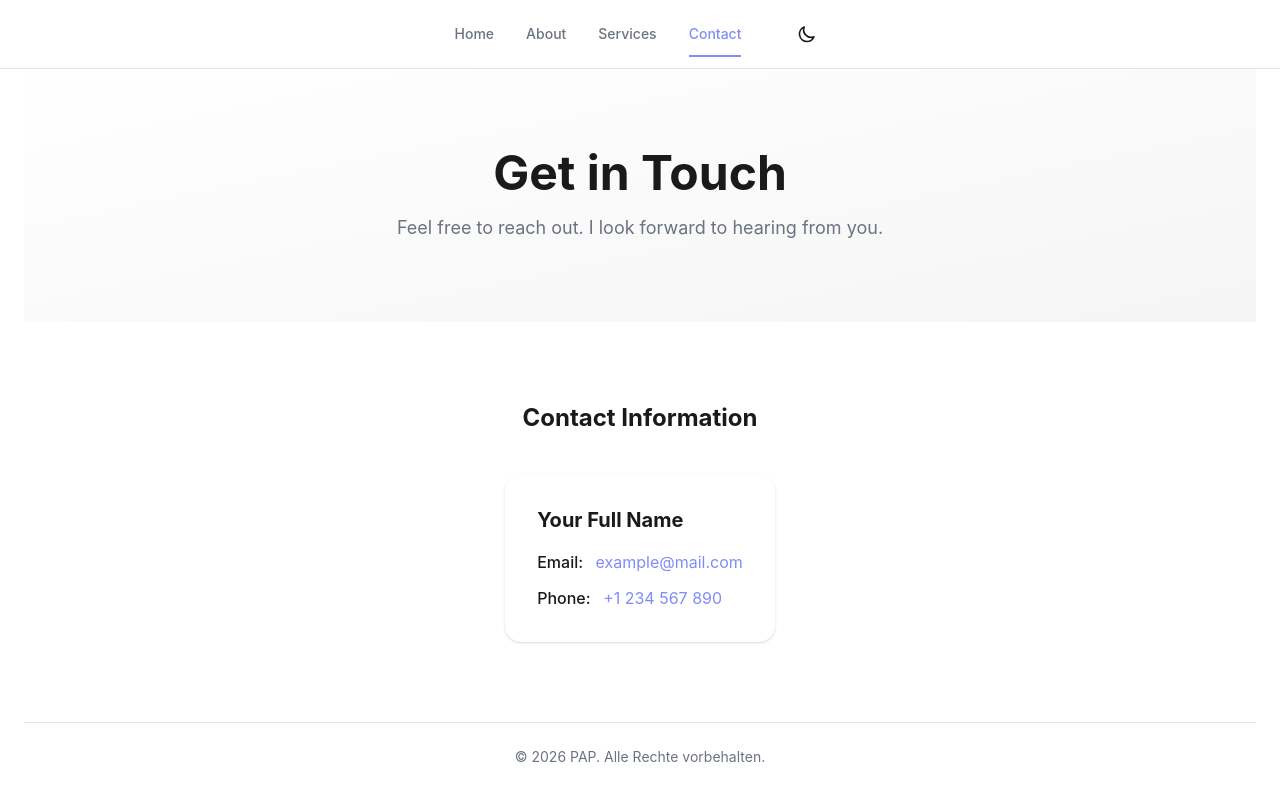
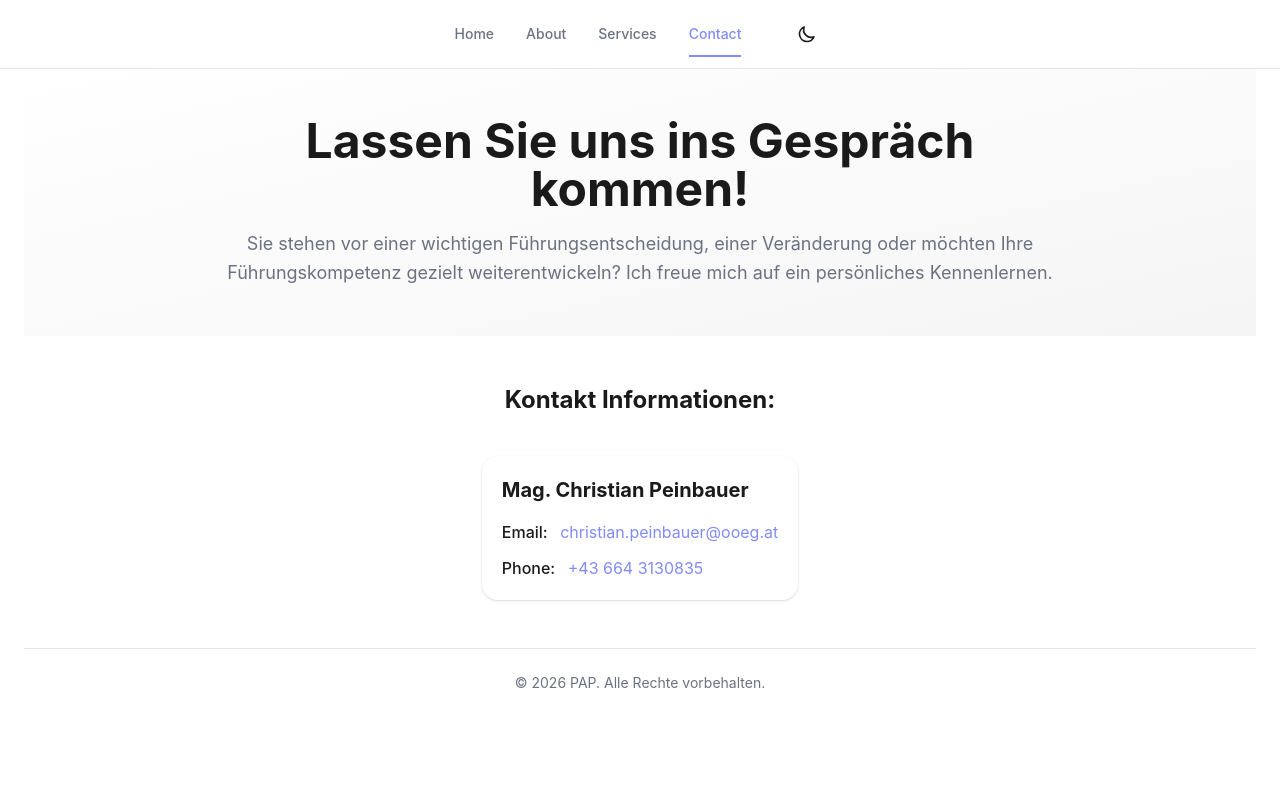
Before and after one commit to CoGomu/personalWebPage_CP, a Vue app: page /contact in a window 1280 px wide. Shown: the top 800 px of the page. Built offline with nearby package versions, Linux system fonts and the light colour scheme.

Commit message:
added contactView content

```diff
--- a/src/App.vue
+++ b/src/App.vue
@@ -7,14 +7,13 @@ const { isDark, toggleDarkMode } = useDarkMode()
 </script>
 
 <template>
-  <div class="min-h-screen flex flex-col bg-bg text-primary dark:bg-bg-dark dark:text-primary-dark transition-colors duration-300">
-    <Navbar :is-dark="isDark" @toggle="toggleDarkMode"></Navbar>
-    <div class="flex flex-grow justify-center">
-      <div class="w-full max-w-7xl px-6">
-        <RouterView></RouterView>
+  <div class="h-screen flex flex-col bg-bg text-primary dark:bg-bg-dark dark:text-primary-dark transition-colors duration-300">
+    <Navbar :is-dark="isDark" @toggle="toggleDarkMode" />
+
+    <div class="flex-1 min-h-0 overflow-y-auto">
+      <div class="w-full max-w-7xl mx-auto px-6 min-h-full flex flex-col">
+        <RouterView />
       </div>
     </div>
   </div>
 </template>
-
-<style scoped></style>
--- a/src/views/ContactView.vue
+++ b/src/views/ContactView.vue
@@ -1,41 +1,46 @@
 <template>
-  <div class="flex flex-col min-h-screen">
+  <div class="flex min-h-full flex-col">
+    <!-- Main Content -->
+    <main class="flex-col flex-auto">
       <!-- 1. Headline Section -->
       <section class="flex items-center justify-center bg-gradient-light dark:bg-gradient-dark">
-      <div class="max-w-4xl mx-auto px-6 py-20 text-center">
-        <h1 class="text-4xl md:text-5xl font-bold text-primary dark:text-primary-dark mb-4">Get in Touch</h1>
+        <div class="max-w-4xl mx-auto px-6 py-12 text-center">
+          <h1 class="text-4xl md:text-5xl font-bold text-primary dark:text-primary-dark mb-4">Lassen Sie uns ins Gespräch kommen!</h1>
           <p class="text-lg text-secondary dark:text-secondary leading-relaxed">
-          Feel free to reach out. I look forward to hearing from you.
+            Sie stehen vor einer wichtigen Führungsentscheidung, einer Veränderung oder möchten Ihre
+            Führungskompetenz gezielt weiterentwickeln?
+            Ich freue mich auf ein persönliches Kennenlernen.
           </p>
         </div>
       </section>
 
       <!-- 2. Contact Details Section -->
-    <section class="flex items-center justify-center bg-surface dark:bg-surface-dark">
-      <div class="max-w-2xl mx-auto px-6 py-20 text-center">
-        <h2 class="text-2xl font-bold text-primary dark:text-primary-dark mb-10">Contact Information</h2>
-        <div class="bg-bg dark:bg-bg-dark p-8 rounded-xl shadow-card dark:shadow-card-dark text-left">
-          <h3 class="text-xl font-bold text-primary dark:text-primary-dark mb-4">Your Full Name</h3>
+      <section class="flex items-start justify-center bg-surface dark:bg-surface-dark">
+      <div class="max-w-2xl mx-auto px-6 py-12 text-center">
+        <h2 class="text-2xl font-bold text-primary dark:text-primary-dark mb-10">Kontakt Informationen:</h2>
+        <div class="bg-bg dark:bg-bg-dark p-5 rounded-xl shadow-card dark:shadow-card-dark text-left">
+          <h3 class="text-xl font-bold text-primary dark:text-primary-dark mb-4">Mag. Christian Peinbauer</h3>
           <div class="space-y-3 text-secondary dark:text-secondary">
             <p>
               <span class="font-medium text-primary dark:text-primary-dark">Email:</span>
-              <a href="mailto:example@mail.com" class="text-accent hover:text-accent-hover transition-colors duration-200 ml-2">
-                example@mail.com
+              <a href="mailto:christian.peinbauer@ooeg.at" class="text-accent hover:text-accent-hover transition-colors duration-200 ml-2">
+                christian.peinbauer@ooeg.at
               </a>
             </p>
             <p>
               <span class="font-medium text-primary dark:text-primary-dark">Phone:</span>
-              <a href="tel:+1234567890" class="text-accent hover:text-accent-hover transition-colors duration-200 ml-2">
-                +1 234 567 890
+              <a href="tel:+436643130835" class="text-accent hover:text-accent-hover transition-colors duration-200 ml-2">
+                +43 664 3130835
               </a>
             </p>
           </div>
         </div>
       </div>
       </section>
+    </main>
 
     <!-- Footer -->
-    <footer class="text-center py-6 text-secondary dark:text-secondary text-sm border-t border-border dark:border-border-dark">
+    <footer class="mt-auto text-center py-6 text-secondary dark:text-secondary text-sm border-t border-border dark:border-border-dark bg-surface dark:bg-surface-dark">
       <p>&copy; {{ currentYear }} PAP. Alle Rechte vorbehalten.</p>
     </footer>
   </div>
```
Also changed, not shown: 1 other file (tests, documents, lock files or other folders). Lines whose indentation alone changed are shown as unchanged.
